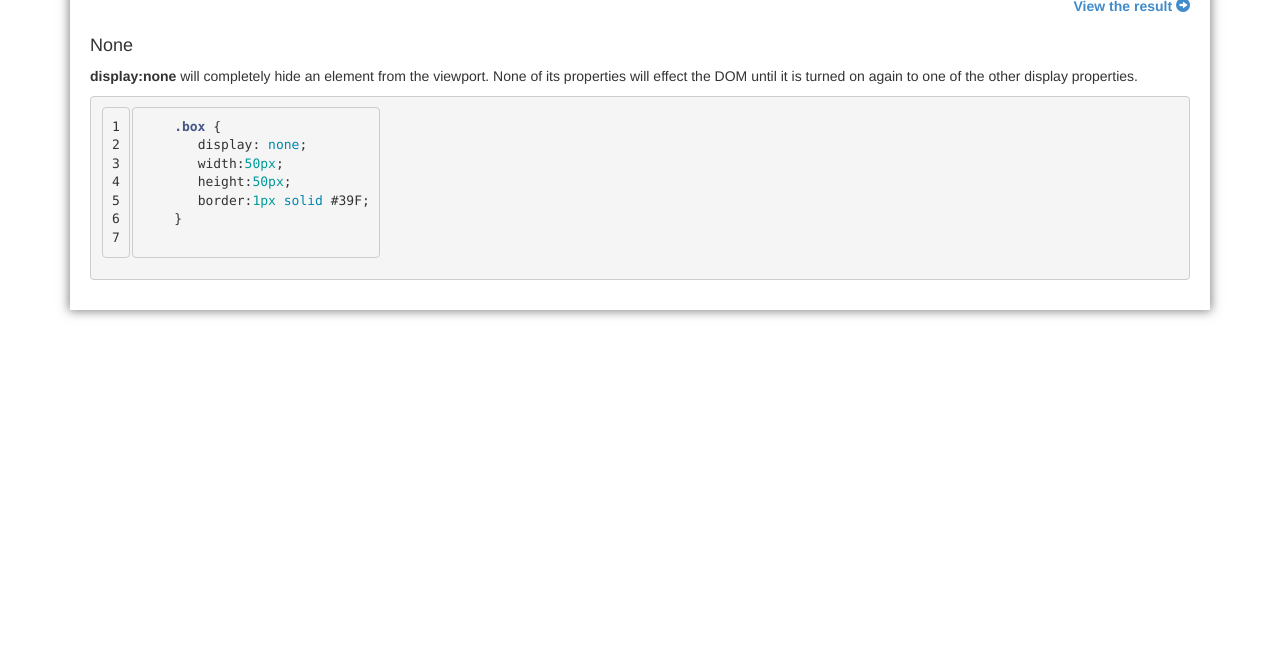
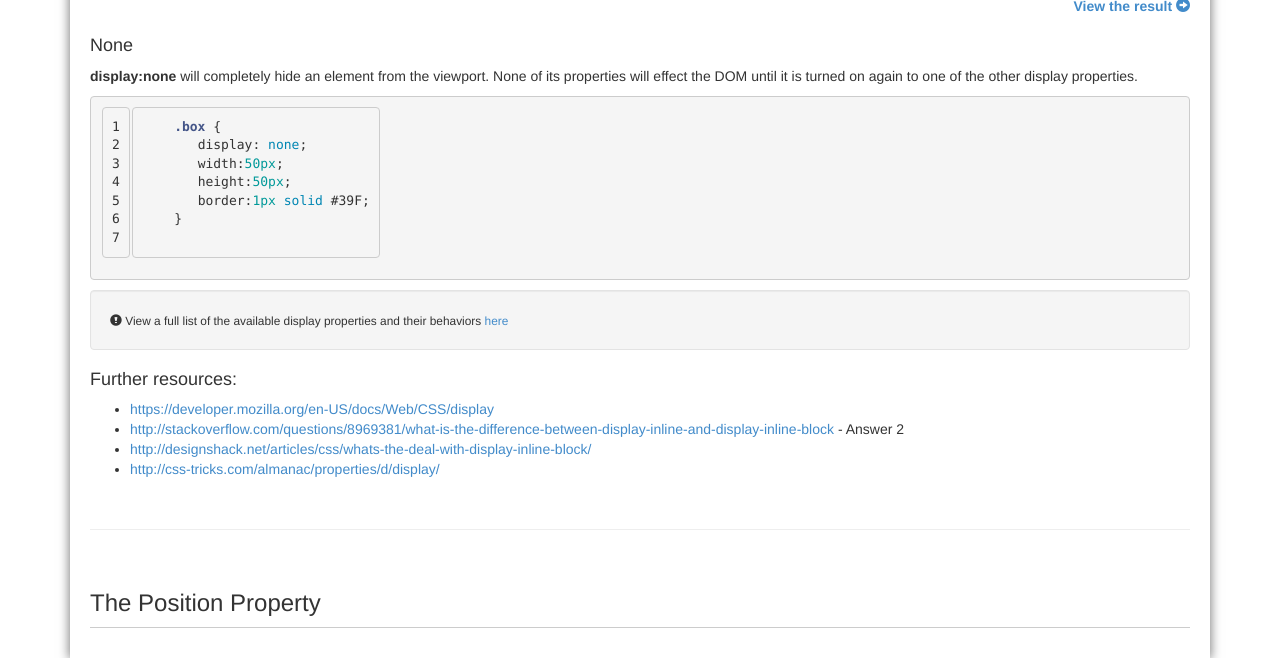
Before and after one commit to robabby/lunch-and-learn, a Jekyll site: the page built from dis-pos.html, in a window 1280 px wide and 900 px high, scrolled down 3235 px, cut to the strip 242-900 px from the top of the window. Built offline with Jekyll 4.4.1, drawn with Linux system fonts in a browser that asks for light colours; Markdown is read by kramdown in place of the engine named in the settings.

Commit message:
Finished Display Section

```diff
--- a/dis-pos.html
+++ b/dis-pos.html
@@ -11,7 +11,7 @@ title: Display & Position
 <h1>Understanding Display &amp; Position</h1>
 
 <div class="col-md-12 wrapper shadow-med">
-	<h3 class="sub-title">The Display Property</h3>
+	<h3 class="title">The Display Property</h3>
 	<p>The <code>display</code> CSS property specifies the type of rendering box used for an element. In HTML, default display property values are taken from behaviors described in the HTML specifications or from the browser/user default stylesheet.</p>
 
 	<p>The most commonly used display properties are <code>inline | inline-block | block | none</code></p>
@@ -169,4 +169,31 @@ title: Display & Position
        border:1px solid #39F;
     }
     {%endhighlight%}
+
+    <div class="well">
+        <small><i class="glyphicon glyphicon-exclamation-sign"></i>&nbsp;View a full list of the available display properties and their behaviors <a href="https://developer.mozilla.org/en-US/docs/Web/CSS/display">here</a></small>
+    </div>
+
+    <h4>Further resources:</h4>
+
+    <ul>
+        <li>
+            <a href="https://developer.mozilla.org/en-US/docs/Web/CSS/display">https://developer.mozilla.org/en-US/docs/Web/CSS/display</a>
+        </li>
+        <li>
+            <a href="http://stackoverflow.com/questions/8969381/what-is-the-difference-between-display-inline-and-display-inline-block">http://stackoverflow.com/questions/8969381/what-is-the-difference-between-display-inline-and-display-inline-block</a> - Answer 2
+        </li>
+        <li>
+            <a href="http://designshack.net/articles/css/whats-the-deal-with-display-inline-block/">http://designshack.net/articles/css/whats-the-deal-with-display-inline-block/</a>
+        </li>
+        <li>
+            <a href="http://css-tricks.com/almanac/properties/d/display/">http://css-tricks.com/almanac/properties/d/display/</a>
+        </li>
+    </ul>
+
+    <br />
+    <hr />
+    <br />
+
+    <h3 class="title">The Position Property</h3>
 </div>
```
